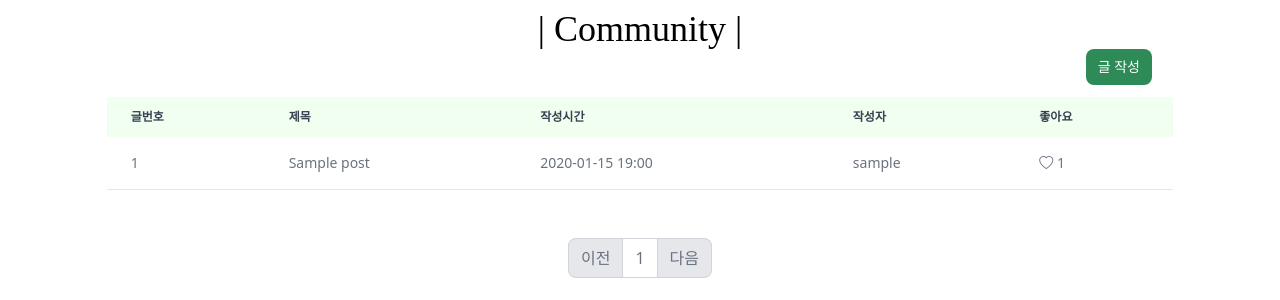
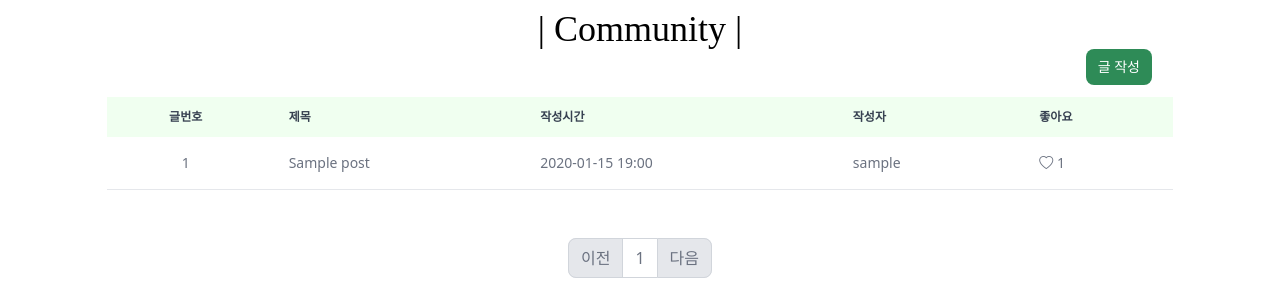
Before and after one commit to DT-HYUNJUN/recipes-share-site, a Django app: template communities/templates/communities/post_list.html in a window 1280 px wide. Shown: the part 207-507 px from the top of the page. Run offline with Django 3.2, Linux system fonts and the light colour scheme; tables that the repository leaves empty hold one stand-in row (values such as "Sample post"); the template is opened without the code that fills it: values that come from a table or form of the project are taken from there, most other values are stand-ins (such as "Sample title", 1, 10 or a date in 2020); parts of the project's set-up code (start-up, migrations or seed data) failed here and were passed over; some libraries are stand-ins or nearby versions; some web fonts are replaced.

Commit message:
[FIX] communities

```diff
--- a/communities/templates/communities/post_list.html
+++ b/communities/templates/communities/post_list.html
@@ -15,10 +15,10 @@
   </div>
 
   <div class="relative overflow-x-auto flex flex-col items-center">
-    <table class="w-5/6 text-sm text-left text-gray-500 dark:text-gray-400">
+    <table class=" w-5/6 text-sm text-left text-gray-500 dark:text-gray-400 table-auto">
       <thead class="text-xs text-gray-700 uppercase bg-[#f0fff0] dark:bg-gray-700 dark:text-gray-400">
         <tr>
-          <th scope="col" class="px-6 py-3">
+          <th scope="col" class="px-6 py-3 text-center">
             글번호
           </th>
           <th scope="col" class="px-6 py-3">
@@ -38,19 +38,21 @@
       <tbody>
         {% for post in posts %}
           <tr class="bg-white border-b dark:bg-gray-800 dark:border-gray-700 hover:bg-gray-100">
-            <td class="px-6 py-4 col-span-1">
+            <td class="px-6 py-4 text-center ">
               {{ post.pk }}
             </td>
-            <td class="px-6 py-4 col-span-7">
-              <a class="hover:underline decoration-1" href="{% url 'communities:detail' post.pk %}">{{ post.title }}</a>
+            <td class="px-6 py-4">
+              <div class="truncate" style="max-width: 400px;">
+                <a class="hover:underline decoration-1" href="{% url 'communities:detail' post.pk %}">{{ post.title }}</a>
+              </div>
             </td>
-            <td class="px-6 py-4 col-span-2">
+            <td class="px-6 py-4">
              {{ post.created_at|date:'Y-m-d H:i' }}
             </td>
-            <td class="px-6 py-4 col-span-1">
+            <td class="px-6 py-4">
               <a class="hover:underline decoration-1" href="{% url 'accounts:profile' post.user %}">{{ post.user.nickname }}</a>
             </td>
-            <td class="px-6 py-4 col-span-1">
+            <td class="px-6 py-4">
               <form class="like-form" data-post-id="{{post.pk}}" >
                 {% csrf_token %}
                 {% if request.user in post.like_posts.all %}
```
Also changed, not shown: communities/templates/communities/post_detail.html (+4 -4 lines).
